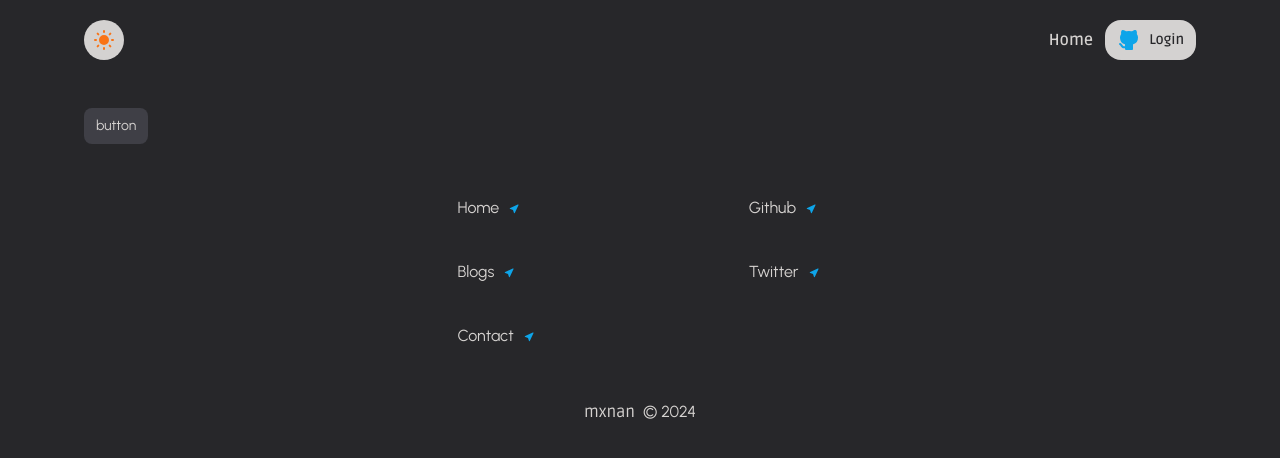
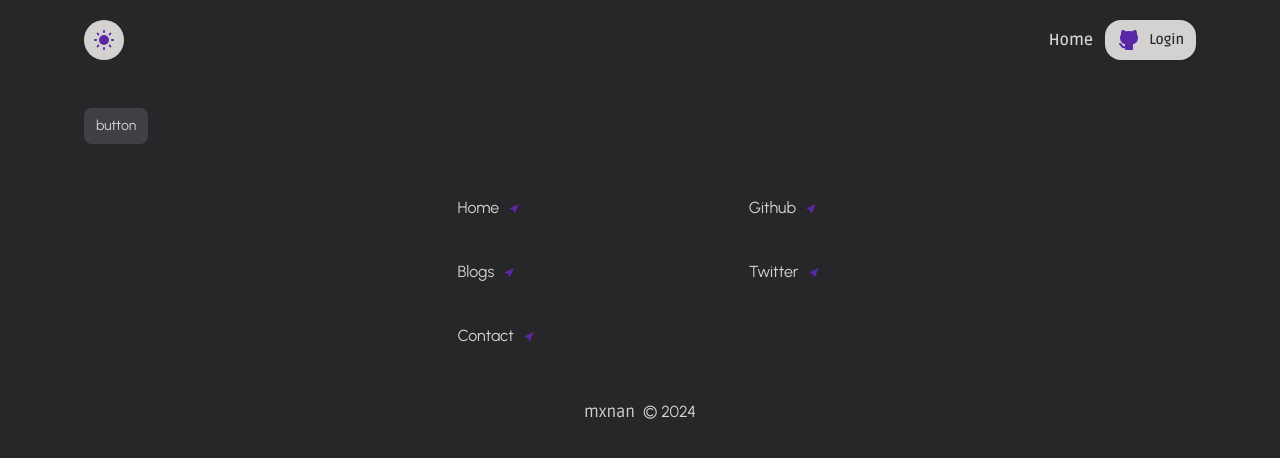
Before and after one commit to mxnan/blog-nextjs, a Next.js app: page / in a window 1280 px wide. Shown: the top 458 px of the page. Built offline with nearby package versions, Linux system fonts and the light colour scheme; no server answers.

Commit message:
:art:
:white_check_mark:  changed light and dark colors , and changed colors from theme-toggle

```diff
--- a/src/components/theme-toggle.tsx
+++ b/src/components/theme-toggle.tsx
@@ -26,7 +26,7 @@ const ToggleTheme = () => {
             viewBox="0 0 24 24"
             fill="currentColor"
             stroke="currentColor"
-            className="w-6 h-6 text-darkmode dark:text-lightmode "
+            className="w-6 h-6 text-lightmode dark:text-darkmode "
           >
             {theme === "dark" ? (
               <path
--- a/tailwind.config.ts
+++ b/tailwind.config.ts
@@ -15,8 +15,8 @@ const config = {
         xs: "480px",
       },
       colors: {
-        lightmode: "#f97316",
-        darkmode: "#0ea5e9",
+        lightmode: "#64b5f6",
+        darkmode: "#5829a7",
       },
 
       fontFamily: {
```
